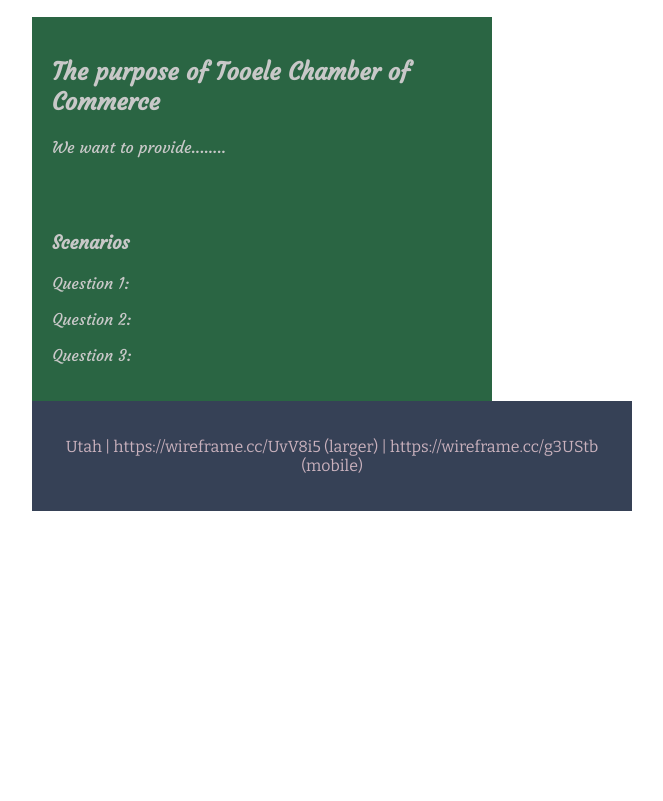
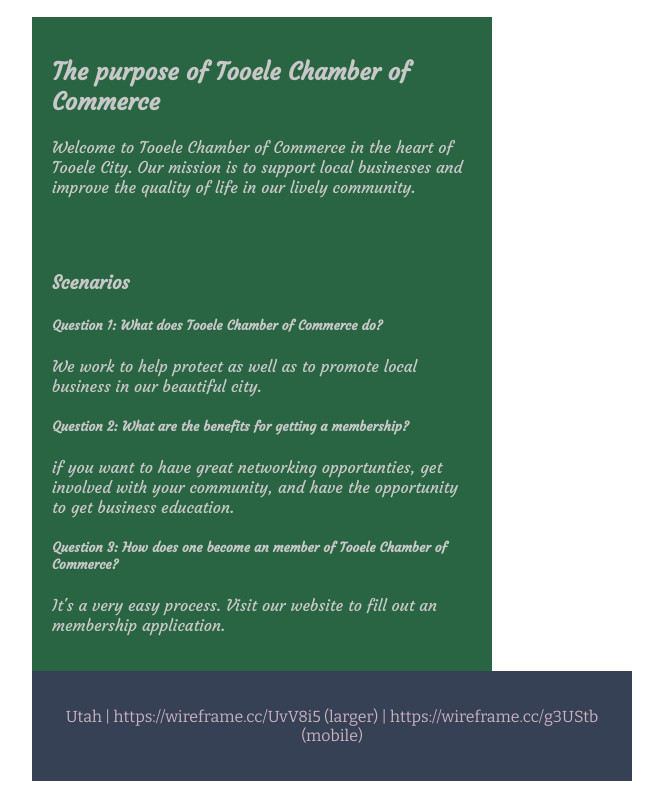
Before and after one commit to kaymanda/wdd230, a plain HTML site: page week01/chamber-site-plan.html in a window 1280 px wide. Shown: the part 144-945 px from the top of the page, without its empty margins (308-971 px from the left). Before the commit the page ends 800 px from the top, so only its background shows below. Drawn offline with nearby package versions, Linux system fonts and the light colour scheme.

Commit message:
questions

```diff
--- a/week01/chamber-site-plan.html
+++ b/week01/chamber-site-plan.html
@@ -20,14 +20,17 @@
     <main>
         <section class="purpose">
             <h2>The purpose of Tooele Chamber of Commerce</h2>
-            <p>We want to provide........</p>
+            <p>Welcome to Tooele Chamber of Commerce in the heart of Tooele City. Our mission is to support local businesses and improve the quality of life in our lively community.</p>
         </section>
 
         <section class="scenarios">
             <h3>Scenarios</h3>
-            <p>Question 1: </p>
-            <p>Question 2: </p>
-            <p>Question 3: </p>
+            <h5>Question 1: What does Tooele Chamber of Commerce do?</h5>
+            <p>We work to help protect as well as to promote local business in our beautiful city. </p>
+            <h5>Question 2: What are the benefits for getting a membership? </h5>
+            <p>if you want to have great networking opportunties, get involved with your community, and have the opportunity to get business education.</p>
+            <h5>Question 3: How does one become an member of Tooele Chamber of Commerce? </h5>
+            <p>It's a very easy process. Visit our website to fill out an membership application.</p>
         </section>
 
     </main>
```
Also changed, not shown: week01/styles/chamber-site-plan.css (+0 -10 lines).
